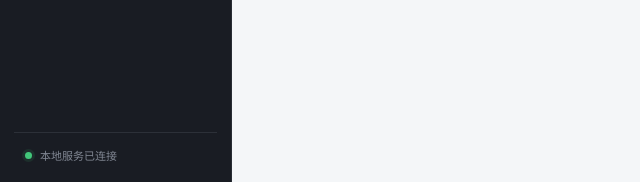
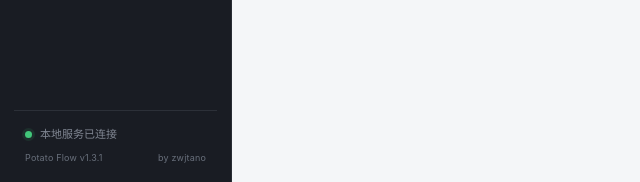
Before and after one commit to zwjtano/potato-flow, a Flask app: page / in a window 1280 px wide. Shown: the part 618-800 px from the top of the page, without its empty margins (0-640 px from the left). Run offline with Flask 3, Linux system fonts and the light colour scheme; data that the repository does not hold is empty; parts of the project's set-up code (start-up, migrations or seed data) failed here and were passed over; some libraries are stand-ins or nearby versions.

Commit message:
feat: show version and author in sidebar

```diff
--- a/y2a-auto/app.py
+++ b/y2a-auto/app.py
@@ -55,6 +55,7 @@ from modules.notifications import (
     validate_channel_config_fields,
 )
 from apscheduler.schedulers.background import BackgroundScheduler
+from version import __author__, __version__
 
 app = Flask(__name__)
 app.secret_key = os.urandom(24)  # 用于flash消息
@@ -68,6 +69,8 @@ def inject_app_settings():
     return {
         'now': datetime.now(),  # 每次请求动态获取当前时间
         'app_settings': app_settings,
+        'app_version': __version__,
+        'app_author': __author__,
         'show_logout_in_nav': bool(
             app_settings.get('password_protection_enabled') and session.get('logged_in')
         ),
--- a/y2a-auto/static/css/style.css
+++ b/y2a-auto/static/css/style.css
@@ -66,8 +66,10 @@ body {
 .app-nav-link i { width: 17px; font-size: 16px; text-align: center; }
 .app-nav-link:hover { color: #fff; background: rgba(255,255,255,.055); }
 .app-nav-link.active { color: #fff; background: #343840; box-shadow: inset 3px 0 0 var(--studio-primary); }
-.app-sidebar-footer { display: flex; align-items: center; gap: 8px; padding: 13px 11px 0; border-top: 1px solid #31353d; color: #818793; font-size: 11px; }
-.app-sidebar-footer a { margin-left: auto; color: #818793; }
+.app-sidebar-footer { display: flex; flex-direction: column; gap: 8px; padding: 13px 11px 0; border-top: 1px solid #31353d; color: #818793; font-size: 11px; }
+.app-sidebar-status { display: flex; align-items: center; gap: 8px; }
+.app-sidebar-status a { margin-left: auto; color: #818793; }
+.app-release-meta { display: flex; align-items: center; justify-content: space-between; color: #686f7b; font-size: 9px; letter-spacing: .02em; }
 .status-dot { width: 7px; height: 7px; border-radius: 50%; background: #42c77a; box-shadow: 0 0 0 3px rgba(66,199,122,.11); }
 .app-frame { min-height: 100vh; margin-left: 222px; }
 .app-main { max-width: 1450px; margin: 0 auto; padding: 30px 34px 40px; }
--- a/y2a-auto/templates/base.html
+++ b/y2a-auto/templates/base.html
@@ -30,8 +30,14 @@
             <a class="app-nav-link {% if request.path == url_for('settings') %}active{% endif %}" href="{{ url_for('settings') }}"><i class="bi bi-sliders"></i><span>系统设置</span></a>
         </nav>
         <div class="app-sidebar-footer">
-            <span class="status-dot"></span><span>本地服务已连接</span>
-            {% if show_logout_in_nav %}<a href="{{ url_for('logout') }}" aria-label="退出登录"><i class="bi bi-box-arrow-right"></i></a>{% endif %}
+            <div class="app-sidebar-status">
+                <span class="status-dot"></span><span>本地服务已连接</span>
+                {% if show_logout_in_nav %}<a href="{{ url_for('logout') }}" aria-label="退出登录"><i class="bi bi-box-arrow-right"></i></a>{% endif %}
+            </div>
+            <div class="app-release-meta" aria-label="项目版本与作者">
+                <span>Potato Flow v{{ app_version }}</span>
+                <span>by {{ app_author }}</span>
+            </div>
         </div>
     </aside>
 
--- /dev/null
+++ b/y2a-auto/version.py
@@ -0,0 +1,4 @@
+"""Potato Flow release metadata shown by the Web UI."""
+
+__version__ = "1.3.1"
+__author__ = "zwjtano"
```
Also changed, not shown: tests/test_branding.py (added, +16 -0 lines).
